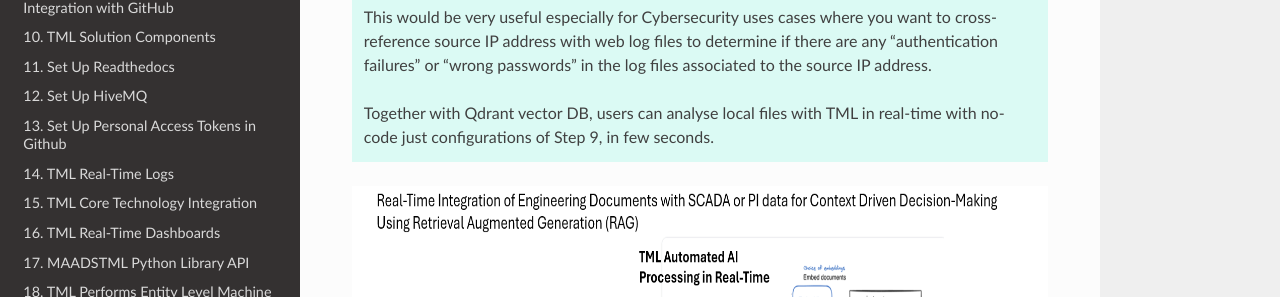
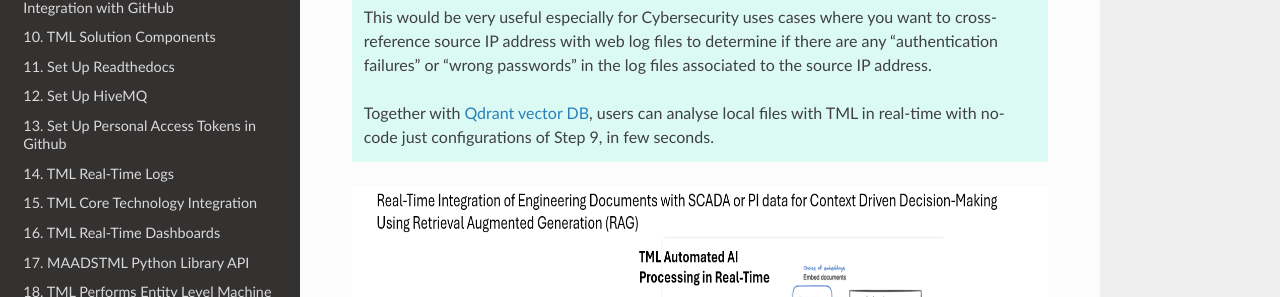
Before and after one commit to smaurice101/readthedocs, a Sphinx documentation site: the page built from docs/source/genai.rst, in a window 1280 px wide and 900 px high, scrolled down 2433 px. Shown: the part 154-451 px from the top of the window. Built offline with Sphinx 7.4.7 and the Read the Docs theme 3.1.0, drawn with Linux system fonts in a browser that asks for light colours; part of the change alters nothing that is shown.

```diff
--- a/docs/source/genai.rst
+++ b/docs/source/genai.rst
@@ -128,7 +128,7 @@ Below is a figure to show Advanced RAG model (`inspiration from huggingface blog
    This would be very useful especially for Cybersecurity uses cases where you want to cross-reference source IP address with web log files to determine if there
    are any "authentication failures" or "wrong passwords" in the log files associated to the source IP address.
 
-   Together with Qdrant vector DB, users can analyse local files with TML in real-time with no-code just configurations of Step 9, in few seconds.
+   Together with `Qdrant vector DB <https://qdrant.tech/>`_, users can analyse local files with TML in real-time with no-code just configurations of Step 9, in few seconds.
 
 .. figure:: rag.png
    :scale: 70%
```
